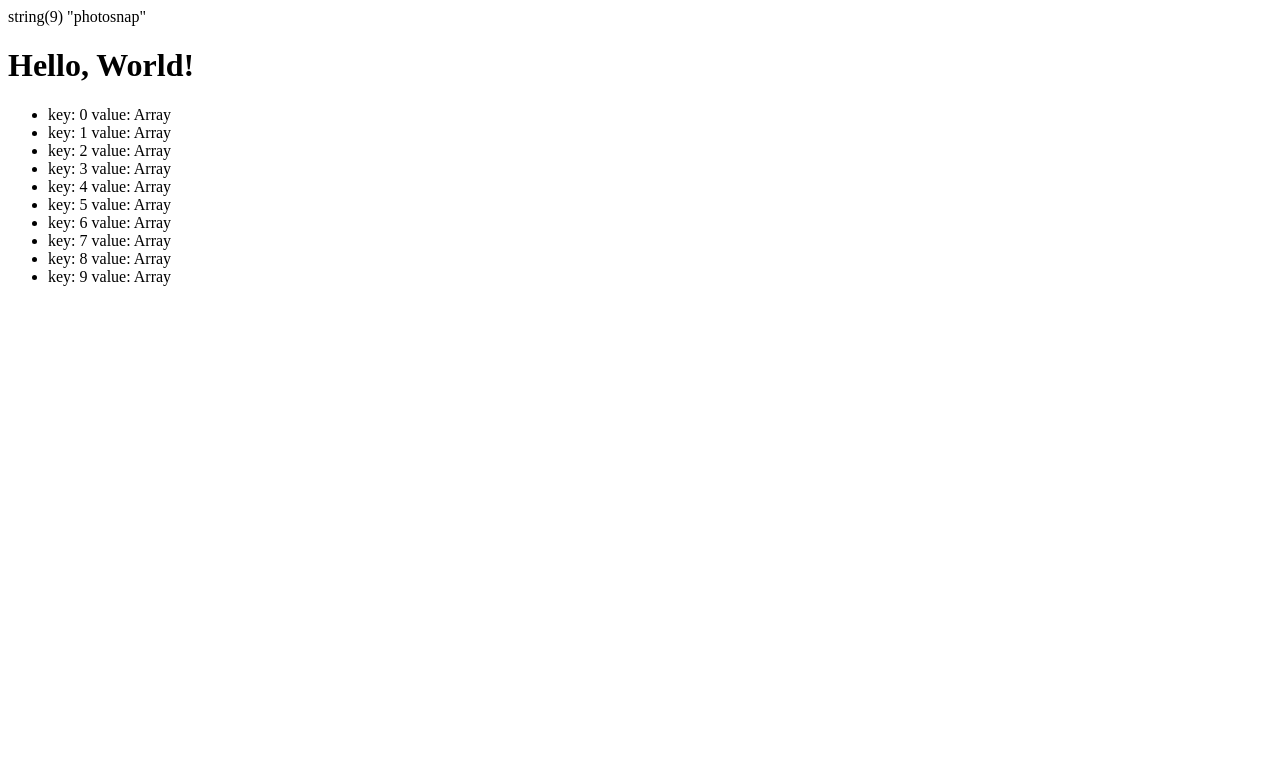
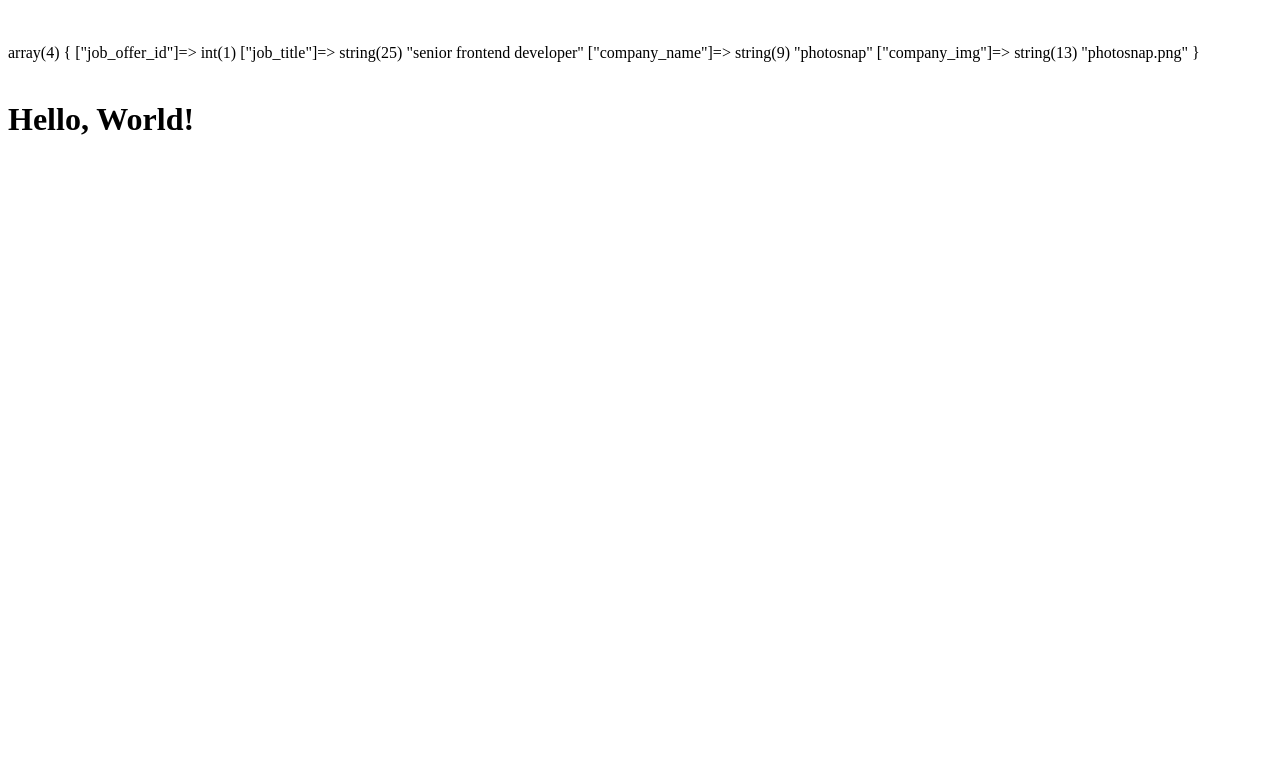
Before and after one commit to tdimnet/Php_job-listings-with-filtering, a PHP site: page / in a window 1280 px wide. Shown: the top 778 px of the page. Run offline with PHP 8.4, Linux system fonts and the light colour scheme; data comes from the database, SQL or seed files in the repository; data that the repository does not hold is empty.

Commit message:
Updating PDO Class

```diff
--- a/index.php
+++ b/index.php
@@ -10,7 +10,11 @@ $twig = new \Twig\Environment($loader);
 
 // $mainQuery = "SELECT * FROM job_offer";
 $q = "
-    SELECT job_offer.id, job_offer.name, company.name, company.img
+    SELECT
+        job_offer.id AS job_offer_id,
+        job_offer.name AS job_title,
+        company.name AS company_name,
+        company.img as company_img
     FROM job_offer
     INNER JOIN company ON job_offer.company_id = company.id
 ";
@@ -18,11 +22,14 @@ $q = "
 $sqlStatement = $conn->prepare($q);
 $sqlStatement->execute();
 
-$jobOffersData = $sqlStatement->fetchAll();
+$jobOffersData = $sqlStatement->fetchAll(PDO::FETCH_ASSOC);
 
 
-// var_dump($jobOffersData[0]);
-var_dump($jobOffersData[0][2]);
+echo "<br />";
+echo "<br />";
+var_dump($jobOffersData[0]);
+echo "<br />";
+echo "<br />";
 
 
 echo $twig->render("home.twig", [
--- a/views/home.twig
+++ b/views/home.twig
@@ -8,15 +8,5 @@
 </head>
 <body>
     <h1>Hello, World!</h1>
-
-    <ul class="job-offers">
-    {% for key, value in jobOffers %}
-        <li class="job-offer">
-            <span>key: {{ key }}</span>
-            <span>value: {{ value }}</span>
-        </li>
-    {% endfor %}
-    </ul>
-
 </body>
 </html>
```
